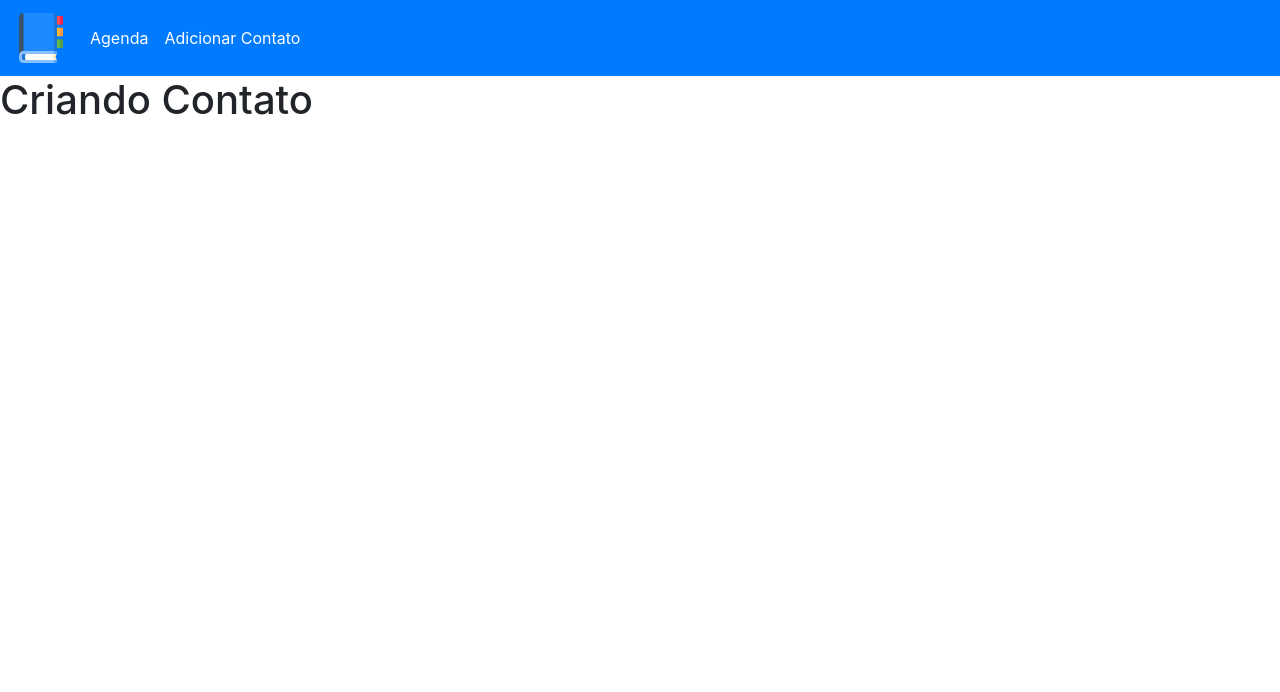
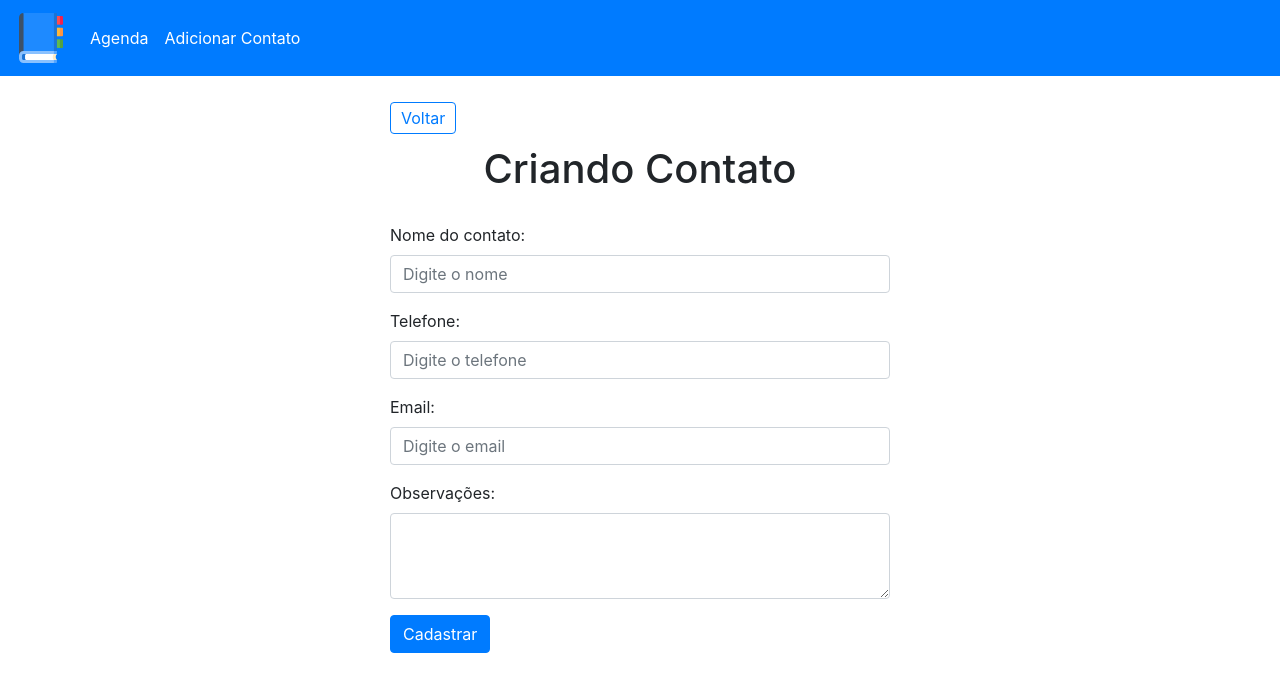
Before and after one commit to jacksonAbrao/curso-php, a PHP site: page //create.php in a window 1280 px wide. Shown: the top 692 px of the page. Run offline with PHP 8.4, Linux system fonts and the light colour scheme; tables that the repository leaves empty or names only in its code hold one stand-in row (values such as "Sample post"); some libraries are stand-ins or nearby versions.

Commit message:
terminado o projeto agenda

```diff
--- a/17-agenda/config/process.php
+++ b/17-agenda/config/process.php
@@ -1,12 +1,81 @@
 <?php
     session_start();
 
-    include_once("config/connection.php");
-    include_once("config/url.php");
+    include_once("connection.php");
+    include_once("url.php");
 
+    $data = $_POST;
+    // modificação do banco
+    if(!empty($data)){
+
+    //criar contato
+        if($data["type"] == "create"){
+            $name = $data["name"];
+            $phone = $data["phone"];
+            $email = $data["email"];
+            $observations = $data["observations"];
+
+            $query = "INSERT INTO contacts (name, phone, email, observations) VALUES (:name, :phone, :email, :observations)";
+
+            $stmt = $conn->prepare($query);
+            $stmt->bindParam(":name", $name);
+            $stmt->bindParam(":phone", $phone);
+            $stmt->bindParam(":email", $email);
+            $stmt->bindParam(":observations", $observations);
+
+            try {
+                $stmt->execute();
+                $_SESSION["msg"] = "Contato criado com sucesso!";
+            } catch (PDOException $e) {
+                echo "Erro: " . $e->getMessage();
+            }
+        } else if($data["type"] === "edit") {
+            $name = $data["name"];
+            $phone = $data["phone"];
+            $email = $data["email"];
+            $observations = $data["observations"];
+            $id = $data["id"];
+
+            $query = "UPDATE contacts SET name = :name, phone = :phone, email = :email, observations = :observations WHERE id = :id";
+
+            $stmt = $conn->prepare($query);
+
+            $stmt->bindParam(":name", $name);
+            $stmt->bindParam(":phone", $phone);
+            $stmt->bindParam(":email", $email);
+            $stmt->bindParam(":observations", $observations);
+            $stmt->bindParam(":id", $id);
+
+            try {
+                $stmt->execute();
+                $_SESSION["msg"] = "Contato atualizado com sucesso!";
+            } catch (PDOException $e) {
+                echo "Erro: " . $e->getMessage();
+            }
+        }  else if($data["type"] === "delete") {
+            $id = $data["id"];
+
+            $query = "DELETE FROM contacts WHERE id = :id";
+
+            $stmt = $conn->prepare($query);
+            $stmt->bindParam(":id", $id);
+
+            try {
+                $stmt->execute();
+                $_SESSION["msg"] = "Contato excluído com sucesso!";
+            } catch (PDOException $e) {
+                echo "Erro: " . $e->getMessage();
+            }
+        }
+
+        // redirect home
+        header("Location: ".$BASE_URL . "/../index.php");
+
+    //seleção de dados
+    } else {
         $id;
 
-    if(!empty($_GET)) {
+        if (!empty($_GET)) {
             $id = $_GET["id"];
         }
 
@@ -35,3 +104,7 @@
 
             $contacts = $stmt->fetchAll();
         }
+    }
+
+    // fechar conexão
+    $conn = null;
--- a/17-agenda/create.php
+++ b/17-agenda/create.php
@@ -1,6 +1,29 @@
 <?php include_once("templates/header.php"); ?>
 
 
-    <h1>Criando Contato</h1>
+<div class="container">
+    <?php include_once("templates/backbtn.html"); ?>
+    <h1 id="main-title">Criando Contato</h1>
+    <form id="create-form" action="<?= $BASE_URL ?>/config/process.php" method="POST">
+        <input type="hidden" name="type" value="create">
+        <div class="form-group">
+            <label for="name">Nome do contato:</label>
+            <input type="text" class="form-control" id="name" name="name" placeholder="Digite o nome" required>
+        </div>
+        <div class="form-group">
+            <label for="phone">Telefone:</label>
+            <input type="text" class="form-control" id="phone" name="phone" placeholder="Digite o telefone" required>
+        </div>
+        <div class="form-group">
+            <label for="email">Email:</label>
+            <input type="email" class="form-control" id="email" name="email" placeholder="Digite o email" required>
+        </div>
+        <div class="form-group">
+            <label for="observations">Observações:</label>
+            <textarea class="form-control" id="observations" name="observations" rows="3"></textarea>
+        </div>
+        <button type="submit" class="btn btn-primary">Cadastrar</button>
+    </form>
+</div>
 
 <?php include_once("templates/footer.php"); ?>
--- a/17-agenda/css/styles.css
+++ b/17-agenda/css/styles.css
@@ -1,7 +1,6 @@
 .navbar-brand img {
     width: 50px;
 }
-
 
 #main-title {
     text-align: center;
@@ -41,6 +40,10 @@
     color: #007bff;
 }
 
+.delete-form {
+    display: inline-block;
+}
+
 .delete-btn {
     background-color: transparent;
     border: none;
@@ -65,3 +68,49 @@
     margin: 0 auto;
     margin-top: 30px;
 }
+
+/* SHOW */
+
+#view-contact-container {
+    max-width: 500px;
+    margin: 0 auto;
+}
+
+.bold {
+    font-weight: bold;
+}
+
+#back-link-container {
+    display: block;
+    max-width: 500px;
+    margin: 30px auto 0;
+}
+
+#back-link {
+    border: 1px solid #007bff;
+    color: #007bff;
+    border-radius: 4px;
+    padding: 5px 10px;
+    transition: .5s;
+}
+
+#back-link:hover {
+    background-color: #007bff;
+    color: #fff;
+    text-decoration: none;
+}
+
+/* CREATE e EDIT */
+
+#create-form,
+#edit-form {
+    max-width: 500px;
+    margin: 0 auto;
+}
+
+/* mobile */
+@media (max-width: 480px) {
+    #home-link {
+        display: none;
+    }
+}
--- a/17-agenda/show.php
+++ b/17-agenda/show.php
@@ -1,10 +1,12 @@
 <?php include_once("templates/header.php"); ?>
 
 <div class="container" id="view-contact-container">
-
+    <?php include_once("templates/backbtn.html"); ?>
     <h1 id="main-title"><?= $contact["name"] ?></h1>
     <p class="bold">Telefone:</p>
     <p><?= $contact["phone"] ?></p>
+    <p class="bold">Email:</p>
+    <p><?= $contact["email"] ?></p>
     <p class="bold">Observações:</p>
     <p><?= $contact["observations"] ?></p>
 </div>
--- /dev/null
+++ b/17-agenda/templates/backbtn.html
@@ -0,0 +1,3 @@
+<div id="back-link-container">
+    <a href="<?= $BASE_URL ?>/index.php" id="back-link">Voltar</a>
+</div>
--- a/17-agenda/templates/footer.php
+++ b/17-agenda/templates/footer.php
@@ -1,3 +1,32 @@
 </body>
 
+<script>
+    /* Máscaras ER */
+    function mascara(o, f) {
+        v_obj = o
+        v_fun = f
+        setTimeout("execmascara()", 1)
+    }
+
+    function execmascara() {
+        v_obj.value = v_fun(v_obj.value)
+    }
+
+    function mtel(v) {
+        v = v.replace(/\D/g, ""); //Remove tudo o que não é dígito
+        v = v.replace(/^(\d{2})(\d)/g, "($1) $2"); //Coloca parênteses em volta dos dois primeiros dígitos
+        v = v.replace(/(\d)(\d{4})$/, "$1-$2"); //Coloca hífen entre o quarto e o quinto dígitos
+        return v;
+    }
+
+    function id(el) {
+        return document.getElementById(el);
+    }
+    window.onload = function() {
+        id('phone').onkeyup = function() {
+            mascara(this, mtel);
+        }
+    }
+</script>
+
 </html>
--- a/17-agenda/templates/header.php
+++ b/17-agenda/templates/header.php
@@ -38,7 +38,7 @@
             </a>
             <div class="navbar-nav">
                 <a class="nav-link active" id="home-link" href="<?= $BASE_URL ?>">Agenda</a>
-                <a class="nav-link active" id="home-link" href="<?= $BASE_URL ?>/create.php">Adicionar Contato</a>
+                <a class="nav-link active" href="<?= $BASE_URL ?>/create.php">Adicionar Contato</a>
             </div>
         </nav>
     </header>
```
Also changed, not shown: 17-agenda/edit.php (added, +30 -0 lines), 17-agenda/index.php (+8 -3 lines). Lines whose indentation alone changed are shown as unchanged.
